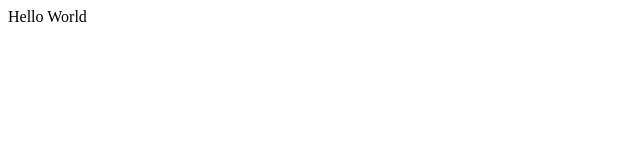
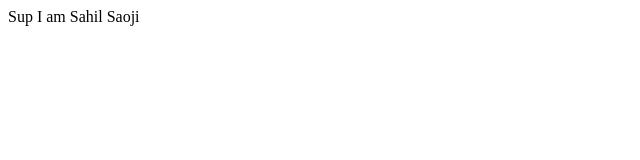
Before and after one commit to sahilsaoji/sahilsaoji.github.io, a plain HTML site: page index.html in a window 1280 px wide. Shown: the full height of the page, 0-640 px from the left. Drawn offline with Linux system fonts and the light colour scheme.

Commit message:
Update index.html

```diff
--- a/index.html
+++ b/index.html
@@ -3,6 +3,6 @@
         <title>Sahil Saoji</title>
     </head>
     <body>
-        <p>Hello World</p>
+        <p>Sup I am Sahil Saoji</p>
     </body>
 </html>
```
